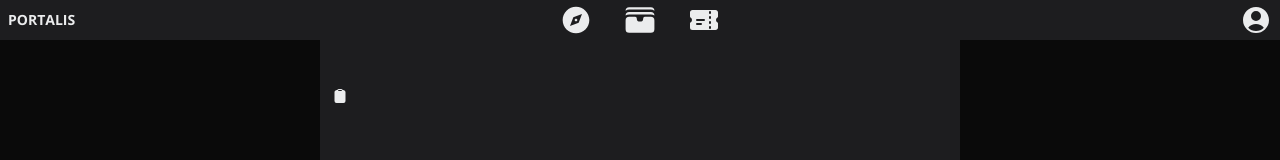
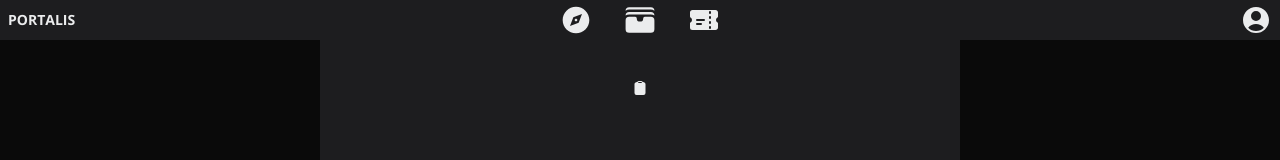
Before and after one commit to portalis-space/portalis-tma, a Next.js app: page /signin in a window 1280 px wide. Shown: the top 160 px of the page. Built offline with nearby package versions, Linux system fonts and the light colour scheme.

Commit message:
fix(signin): style

```diff
--- a/src/app/(auth)/signin/page.tsx
+++ b/src/app/(auth)/signin/page.tsx
@@ -8,8 +8,10 @@ const FeaturedEvent = () => {
   const token = searchParams.get('token');
   return (
     <main className="flex flex-col pt-10 pb-20 px-3 gap-2 min-h-screen">
-      <Typography variant="text-sm" weight="bold" className="text-center pt-10 truncate w-1/3">{token}</Typography>
-      <ClipboardButton textToCopy={token || '-'} />
+      <div className="flex flex-row items-center justify-center pt-10">
+        <Typography variant="text-sm" weight="bold" className="text-center truncate">{token}</Typography>
+        <ClipboardButton textToCopy={token || '-'} />
+      </div>
     </main>
   )
 }
```
